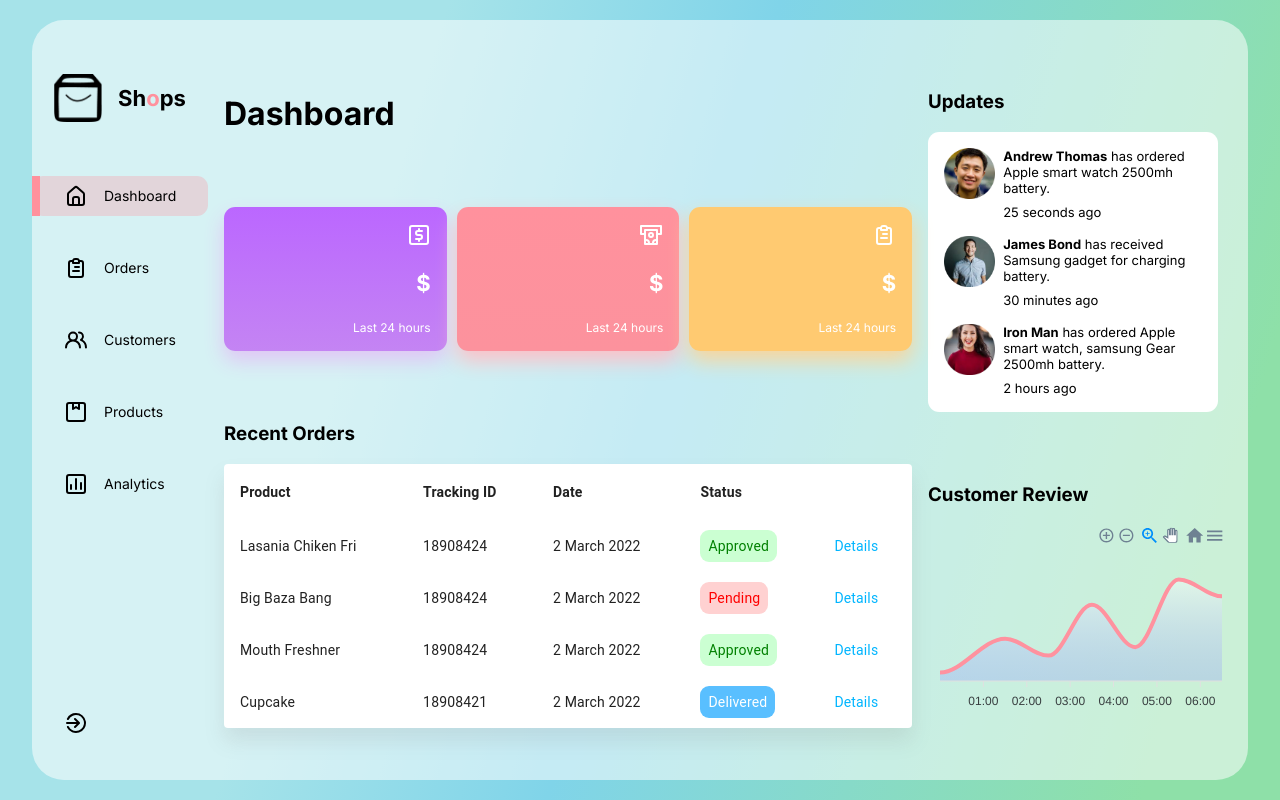
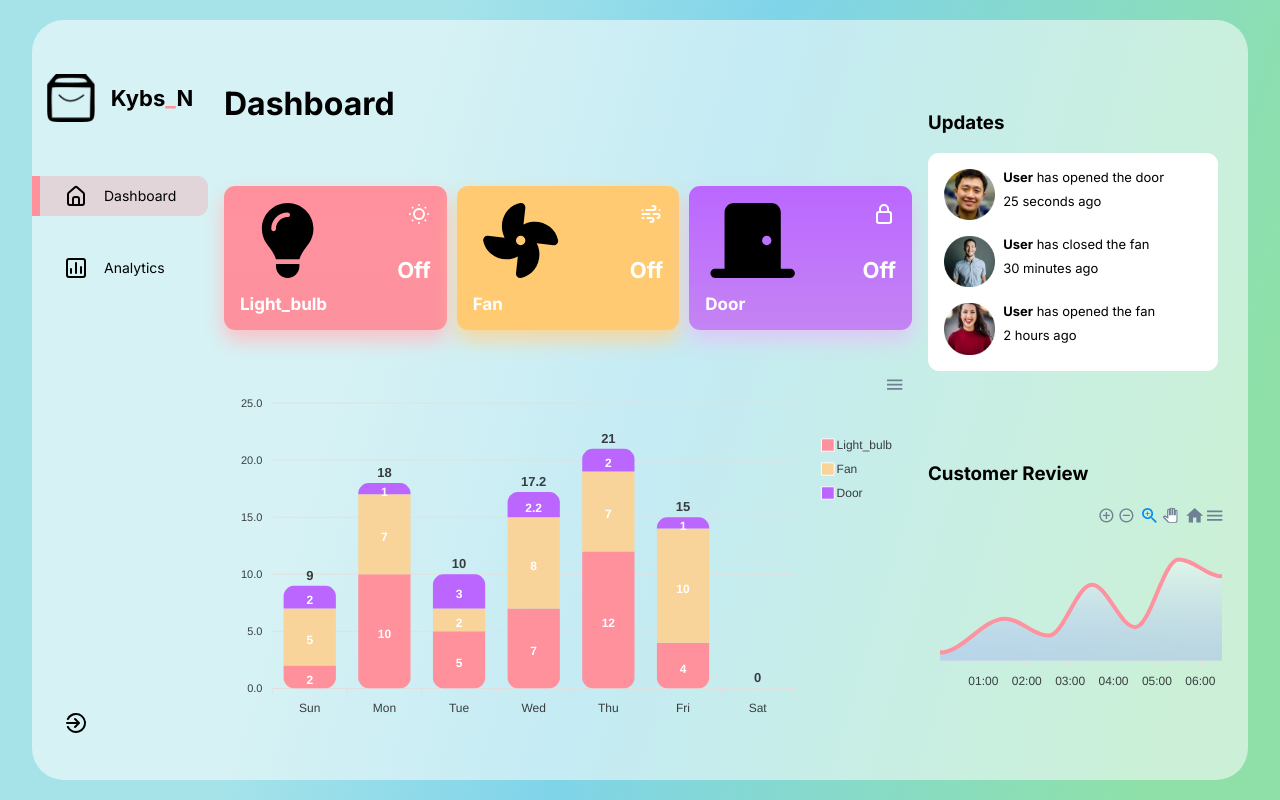
Before and after one commit to Kingyakstha/new_demo, a React (Create React App) app in the folder React-Admin-Dashboard-public/: page / in a window 1280 px wide. Built offline with nearby package versions, Linux system fonts and the light colour scheme; no server answers.

Commit message:
2nd commit

```diff
--- a/React-Admin-Dashboard-public/src/Data/Data.js
+++ b/React-Admin-Dashboard-public/src/Data/Data.js
@@ -1,3 +1,5 @@
+import {FontAwesomeIcon} from '@fortawesome/react-fontawesome'
+import {faEnvelope,faDoorClosed,faDoorOpen,faLightbulb,faFan} from '@fortawesome/free-solid-svg-icons'
 // Sidebar imports
 import {
   UilEstate,
@@ -5,7 +7,12 @@ import {
   UilUsersAlt,
   UilPackage,
   UilChart,
-  UilSignOutAlt,
+
+  UilLock,
+
+  UilBrightnessLow,
+
+  UilWind,
 } from "@iconscout/react-unicons";
 
 // Analytics Cards imports
@@ -24,59 +31,55 @@ export const SidebarData = [
     heading: "Dashboard",
   },
   {
-    icon: UilClipboardAlt,
-    heading: "Orders",
-  },
-  {
-    icon: UilUsersAlt,
-    heading: "Customers",
-  },
-  {
-    icon: UilPackage,
-    heading: 'Products'
-  },
-  {
     icon: UilChart,
     heading: 'Analytics'
   },
 ];
 
 // Analytics Cards Data
+export const cardsdata= {
+  title: "Light_bulb",
+  icon1:faLightbulb,
+  color: {
+    backGround: "linear-gradient(180deg, #FF919D 0%, #FC929D 100%)",
+    boxShadow: "0px 10px 20px 0px #FDC0C7",
+  },
+  barValue: 80,
+  value: "14,270",
+  png: UilMoneyWithdrawal,
+  series: [
+    {
+      name: "Light_bulb",
+      data: [10, 100, 50, 70, 80, 30, 40],
+    },
+  ],
+};
+
+
+
 export const cardsData = [
+
   {
-    title: "Sales",
-    color: {
-      backGround: "linear-gradient(180deg, #bb67ff 0%, #c484f3 100%)",
-      boxShadow: "0px 10px 20px 0px #e0c6f5",
-    },
-    barValue: 70,
-    value: "25,970",
-    png: UilUsdSquare,
-    series: [
-      {
-        name: "Sales",
-        data: [31, 40, 28, 51, 42, 109, 100],
-      },
-    ],
-  },
-  {
-    title: "Revenue",
+    title: "Light_bulb",
+    icon1:faLightbulb,
     color: {
       backGround: "linear-gradient(180deg, #FF919D 0%, #FC929D 100%)",
       boxShadow: "0px 10px 20px 0px #FDC0C7",
     },
     barValue: 80,
     value: "14,270",
-    png: UilMoneyWithdrawal,
+    png: UilBrightnessLow,
     series: [
       {
-        name: "Revenue",
-        data: [10, 100, 50, 70, 80, 30, 40],
+        name: "Light_bulb",
+        data: [2, 10, 5, 7, 12, 4, 0],
       },
     ],
   },
+
   {
-    title: "Expenses",
+    title: "Fan",
+    icon1:faFan,
     color: {
       backGround:
         "linear-gradient(rgb(248, 212, 154) -146.42%, rgb(255 202 113) -46.42%)",
@@ -84,11 +87,30 @@ export const cardsData = [
     },
     barValue: 60,
     value: "4,270",
-    png: UilClipboardAlt,
+    png: UilWind,
     series: [
       {
-        name: "Expenses",
-        data: [10, 25, 15, 30, 12, 15, 20],
+        name: 'Fan',
+        data: [5, 7, 2, 8, 7, 10, 0],
+      },
+    ],
+  },
+  {
+    title: "Door",
+    icon1:faDoorOpen,
+    icon2:faDoorClosed,
+
+    color: {
+      backGround: "linear-gradient(180deg, #bb67ff 0%, #c484f3 100%)",
+      boxShadow: "0px 10px 20px 0px #e0c6f5",
+    },
+    barValue: 70,
+    value: "25,970",
+    png: UilLock,
+    series: [
+      {
+        name: 'Door',
+        data: [2, 1, 3, 2.2, 2, 1, 0]
       },
     ],
   },
@@ -98,20 +120,20 @@ export const cardsData = [
 export const UpdatesData = [
   {
     img: img1,
-    name: "Andrew Thomas",
-    noti: "has ordered Apple smart watch 2500mh battery.",
+    name: "User",
+    noti: "has opened the door",
     time: "25 seconds ago",
   },
   {
     img: img2,
-    name: "James Bond",
-    noti: "has received Samsung gadget for charging battery.",
+    name: "User",
+    noti: "has closed the fan",
     time: "30 minutes ago",
   },
   {
     img: img3,
-    name: "Iron Man",
-    noti: "has ordered Apple smart watch, samsung Gear 2500mh battery.",
+    name: "User",
+    noti: "has opened the fan",
     time: "2 hours ago",
   },
 ];
--- a/React-Admin-Dashboard-public/src/components/Card/Card.css
+++ b/React-Admin-Dashboard-public/src/components/Card/Card.css
@@ -20,21 +20,35 @@
   justify-content: flex-end;
   gap: 1rem;
 }
-.CircularProgressbar {
-  width: 4rem !important;
-  overflow: visible;
+.icon {
+  font-size: 100px; /* Adjust the size as needed */
 }
-.CircularProgressbar-path {
-  stroke: white !important;
-  stroke-width: 12px !important;
-  filter: drop-shadow(2px 4px 6px white);
+
+@keyframes rotate {
+  from {
+    transform: rotate(0deg);
+  }
+  to {
+    transform: rotate(360deg);
+  }
 }
-.CircularProgressbar-trail {
-  display: none;
+
+.rotate {
+  animation: rotate 1s linear infinite; /* Adjust the duration and timing as needed */
 }
-.CircularProgressbar-text {
-  fill: white !important;
+
+.light-bulb-on {
+  color: yellow; /* Change the color as needed */
 }
+.light-bulb-off {
+  color: grey; /* Change the color as needed */
+}
+
+.door-thing {
+  color: black; /* Change the color as needed */
+}
+
+
 
 .radialBar > span {
   font-size: 17px;
--- a/React-Admin-Dashboard-public/src/components/Card/Card.jsx
+++ b/React-Admin-Dashboard-public/src/components/Card/Card.jsx
@@ -1,6 +1,7 @@
 import React, { useEffect, useState } from "react";
 import "./Card.css";
-import { CircularProgressbar } from "react-circular-progressbar";
+import {FontAwesomeIcon} from '@fortawesome/react-fontawesome'
+import {faEnvelope,faDoorClosed,faDoorOpen} from '@fortawesome/free-solid-svg-icons'
 import "react-circular-progressbar/dist/styles.css";
 import { motion, AnimateSharedLayout } from "framer-motion";
 import { UilTimes } from "@iconscout/react-unicons";
@@ -30,13 +31,13 @@ function CompactCard({ param, setExpanded }) {
 
 
 
-  const [dataa,setdataa]=useState("")
+  const [dataa,setdata]=useState("")
   useEffect(() => {
     const getData = async () => {
       try {
-        const response = await fetch("http://192.168.11.102:5000/api");
+        const response = await fetch("http://192.168.11.102:4000/api");
         const data = await response.json();
-        console.log(data);
+        setdata(data)
       } catch (err) {
         if (!err.response) {
           console.log("No server response",err);
@@ -46,24 +47,20 @@ function CompactCard({ param, setExpanded }) {
       }
     };
 
-    setInterval(getData(),100);
+    const intervalId = setInterval(getData,500);
+
+  // Cleanup function to clear the interval
+  return () => clearInterval(intervalId);
   });
 
-  // useEffect(()=>{
-  //   axios.get('http://192.168.11.102:5000/api')
-  //   .then((response)=>{
-  //     setdata(response.data)
-  //     console.log(response)
-  //     console.log("the data is",dataa)
-  //   })
-  //   .catch((err)=>{
-  //     if (!err.response) {
-  //               console.log("No server response",err);
-  //             } else {
-  //               console.log("Failed");
-  //             }
-  //   })
-  // },[])
+
+
+  const [isRotating, setIsRotating] = useState(false);
+  useEffect(() => {
+     // Start or stop rotation based on dataa.Fan value
+     setIsRotating(dataa.Fan);
+   }, [dataa.Fan]);
+
 
 
 
@@ -78,16 +75,37 @@ function CompactCard({ param, setExpanded }) {
       onClick={setExpanded}
     >
       <div className="radialBar">
-        <Switch/>
+      <FontAwesomeIcon
+  icon={param.title === "Door" && !dataa.Door ? faDoorClosed: param.icon1}
+  className={`svg-inline--fa ${param.title === "Fan" && isRotating ? "rotate" : ""} ${param.title === "Light_bulb" && dataa.Light_bulb ? "light-bulb-on" : "light-bulb-off"} ${param.title === "Light_bulb" && !dataa.Light_bulb ? "door-thing" : ""} ${param.title === "Fan"? "door-thing" : ""} ${param.title === "Door"? "door-thing" : ""}`}
+  style={{
+    fontSize: '75px',
+  }}
+/>
+
+
+      <span>{param.title}</span>
       </div>
       <div className="detail">
         <Png />
-        <span>${dataa}</span>
-        <span>Last 24 hours</span>
+        <span>
+  {param.title === "Fan" ? (dataa.Fan ? "On" : "Off") : ""}
+  {param.title === "Door" ? (dataa.Door ? "On" : "Off") : ""}
+  {param.title === "Light_bulb" ? (dataa.Light_bulb ? "On" : "Off") : ""}
+</span>
+
+<span></span>
       </div>
     </motion.div>
+
+
   );
 }
+
+
+
+
+
 
 // Expanded Card
 function ExpandedCard({ param, setExpanded }) {
@@ -128,16 +146,7 @@ function ExpandedCard({ param, setExpanded }) {
         show: true,
       },
       xaxis: {
-        type: "datetime",
-        categories: [
-          "2018-09-19T00:00:00.000Z",
-          "2018-09-19T01:30:00.000Z",
-          "2018-09-19T02:30:00.000Z",
-          "2018-09-19T03:30:00.000Z",
-          "2018-09-19T04:30:00.000Z",
-          "2018-09-19T05:30:00.000Z",
-          "2018-09-19T06:30:00.000Z",
-        ],
+          categories: ["Sun", "Mon", "Tue", "Wed", "Thu", "Fri", "Sat"]
       },
     },
   };
@@ -158,7 +167,7 @@ function ExpandedCard({ param, setExpanded }) {
       <div className="chartContainer">
         <Chart options={data.options} series={param.series} type="area" />
       </div>
-      <span>Last 24 hours</span>
+      <span>Last week</span>
     </motion.div>
   );
 }
--- a/React-Admin-Dashboard-public/src/components/Cards/Cards.jsx
+++ b/React-Admin-Dashboard-public/src/components/Cards/Cards.jsx
@@ -12,6 +12,7 @@ const Cards = () => {
           <div className="parentContainer" key={id}>
             <Card
               title={card.title}
+              icon1={card.icon1}
               color={card.color}
               barValue={card.barValue}
               value={card.value}
--- /dev/null
+++ b/React-Admin-Dashboard-public/src/components/Charts/Charts.css
@@ -0,0 +1,45 @@
+/* ExpandedCard */
+.ExpandedCard {
+    position: absolute;
+    width: 60%;
+    height: 70vh;
+    z-index: 9;
+    left: 13rem;
+    border-radius: 1rem;
+    display: flex;
+    flex-direction: column;
+    align-items: center;
+    justify-content: space-around;
+    padding: 1rem;
+  }
+  .ExpandedCard > span:nth-of-type(1) {
+    color: white;
+    font-size: 26px;
+    font-weight: bold;
+    text-shadow: 0px 0px 15px white;
+  }
+  .ExpandedCard > span:nth-of-type(2) {
+    color: rgb(236, 236, 236);
+    font-size: 15px;
+  }
+
+  .chartContainer {
+    width: 70%;
+  }
+
+  @media screen and (max-width: 1200px) {
+    .ExpandedCard {
+      top: 2rem;
+      height: 45vh;
+      left: 6rem;
+    }
+  }
+
+  @media screen and (max-width: 768px) {
+    .ExpandedCard {
+      top: 8rem;
+      height: 50%;
+      left: 25px;
+      width: 80%;
+    }
+  }
--- /dev/null
+++ b/React-Admin-Dashboard-public/src/components/Charts/Charts.jsx
@@ -0,0 +1,43 @@
+import React from 'react';
+import { BarChart } from '@mui/x-charts';
+
+const uData = [4000, 3000, 2000, 2780, 1890, 2390, 3490];
+const pData = [2400, 1398, 9800, 3908, 4800, 3800, 4300];
+
+const xLabels = [
+  'Page A',
+  'Page B',
+  'Page C',
+  'Page D',
+  'Page E',
+  'Page F',
+  'Page G',
+];
+
+const BiaxialBarChart = () => {
+  return (
+    <BarChart
+      width={500}
+      height={300}
+      series={[
+        {
+          data: pData,
+          label: 'pv',
+          id: 'pvId',
+          yAxisKey: 'leftAxisId',
+        },
+        {
+          data: uData,
+          label: 'uv',
+          id: 'uvId',
+          yAxisKey: 'rightAxisId',
+        },
+      ]}
+      xAxis={[{ data: xLabels, scaleType: 'band' }]}
+      yAxis={[{ id: 'leftAxisId' }, { id: 'rightAxisId' }]}
+      rightAxis="rightAxisId"
+    />
+  );
+};
+
+export default BiaxialBarChart;
--- a/React-Admin-Dashboard-public/src/components/MainDash/MainDash.jsx
+++ b/React-Admin-Dashboard-public/src/components/MainDash/MainDash.jsx
@@ -1,13 +1,109 @@
-import React from "react";
+// import React from "react";
+// import Cards from "../Cards/Cards";
+// import ApexCharts from 'apexcharts';
+// import Charts from "../Charts/Charts"
+
+
+// import "./MainDash.css";
+
+
+// const MainDash = () => {
+//   return (
+//     <div className="MainDash">
+//       <h1>Dashboard</h1>
+//       <Cards />
+//       {/* <h3>Recent commands</h3> */}
+//       <Charts />
+
+//     </div>
+//   );
+// };
+
+// export default MainDash;
+
+
+import React, { useEffect } from "react";
 import Cards from "../Cards/Cards";
-import Table from "../Table/Table";
+import ApexCharts from 'apexcharts';
 import "./MainDash.css";
+
 const MainDash = () => {
+  useEffect(() => {
+    var options = {
+
+
+      series: [{
+        name: "Light_bulb",
+        data: [2, 10, 5, 7, 12, 4, 0],
+      }, {
+        name: 'Fan',
+        data: [5, 7, 2, 8, 7, 10, 0]
+      }, {
+        name: 'Door',
+        data: [2, 1, 3, 2.2, 2, 1, 0]
+      }],
+      chart: {
+        type: 'bar',
+        height: 350,
+        stacked: true,
+        toolbar: {
+          show: true
+        },
+        zoom: {
+          enabled: true
+        },
+
+      },
+      responsive: [{
+        breakpoint: 480,
+        options: {
+          legend: {
+            position: 'bottom',
+            offsetX: -10,
+            offsetY: 0
+          }
+        }
+      }],
+      plotOptions: {
+        bar: {
+          horizontal: false,
+          borderRadius: 10,
+          dataLabels: {
+            total: {
+              enabled: true,
+              style: {
+                fontSize: '13px',
+                fontWeight: 900
+              }
+            }
+          },
+        },
+      },
+      xaxis: {
+        categories: ["Sun", "Mon", "Tue", "Wed", "Thu", "Fri", "Sat"],
+      },
+      legend: {
+        position: 'right',
+        offsetY: 40
+      },
+      fill: {
+        opacity: 1
+      },
+      colors: ['#FF919D', '#F8D49A', '#BB67FF'],
+    };
+    var chart = new ApexCharts(document.querySelector("#chart"), options);
+    chart.render();
+
+    return () => {
+      chart.destroy(); // Destroy the chart when the component unmounts
+    };
+  }, []); // Empty dependency array to run the effect only once when the component mounts
+
   return (
     <div className="MainDash">
       <h1>Dashboard</h1>
       <Cards />
-      <Table />
+      <div id="chart"></div> {/* Div container for the chart */}
     </div>
   );
 };
--- a/React-Admin-Dashboard-public/src/components/Sidebar.jsx
+++ b/React-Admin-Dashboard-public/src/components/Sidebar.jsx
@@ -33,7 +33,7 @@ const Sidebar = () => {
       <div className="logo">
         <img src={Logo} alt="logo" />
         <span>
-          Sh<span>o</span>ps
+          Kybs<span>_</span>N
         </span>
       </div>
 
```
Also changed, not shown: React-Admin-Dashboard-public/package.json (+7 -2 lines), 2 other files (tests, documents, lock files or other folders).
